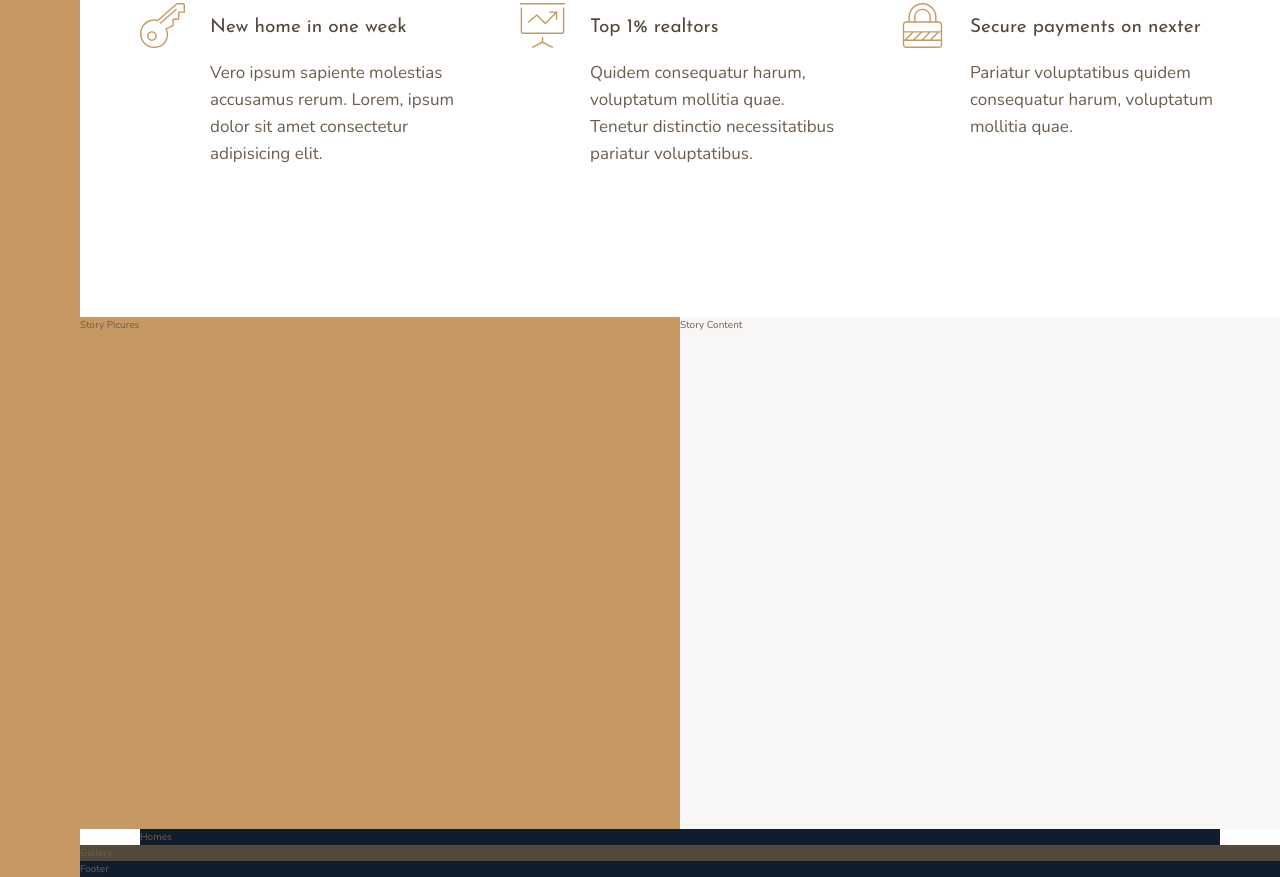
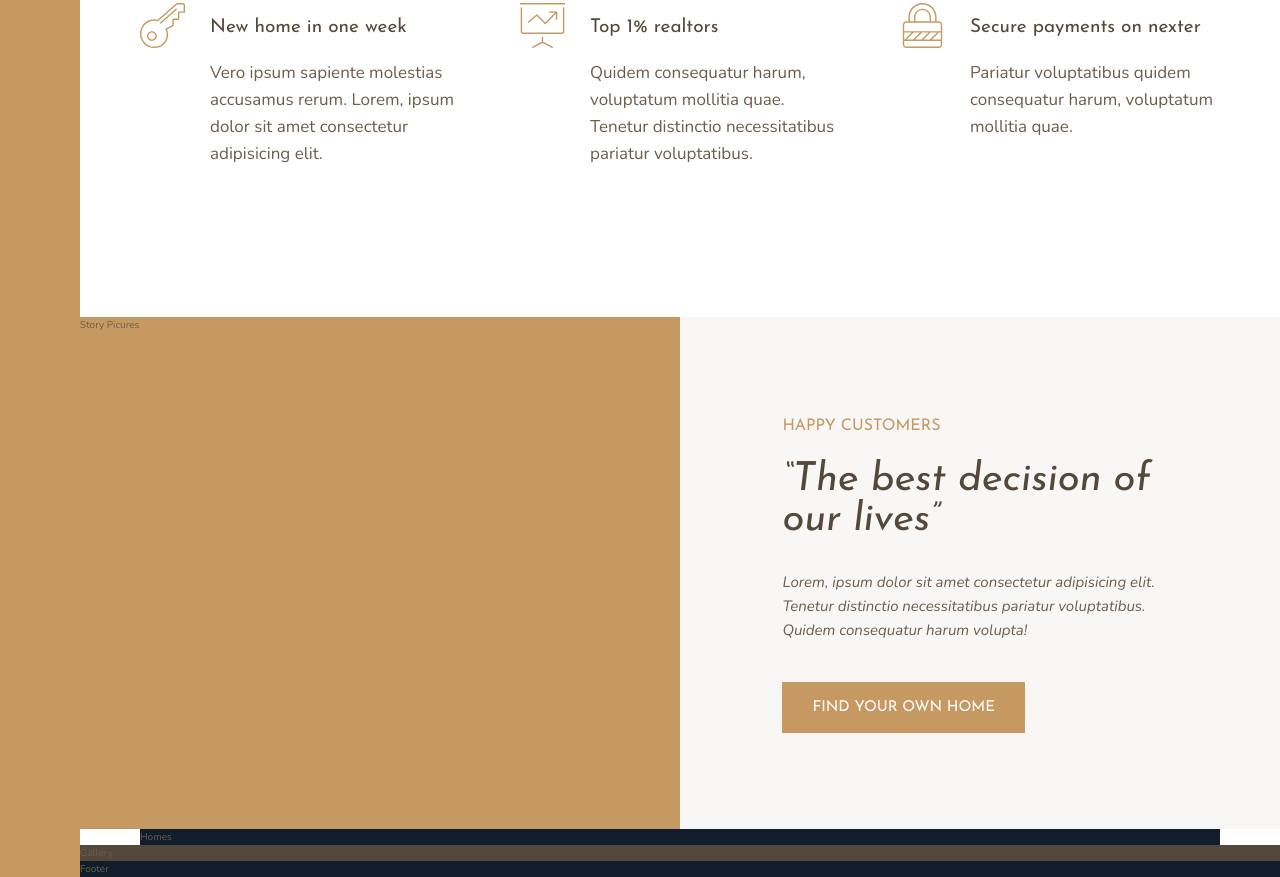
Before and after one commit to lauraalpinto/nexter, a website: page index.html in a window 1280 px wide. Shown: the part 991-1868 px from the top of the page. Drawn offline with nearby package versions, Linux system fonts and the light colour scheme.

Commit message:
Story Section Part 1
HTML Markup + Flexbox vs CSS Grid Alternative

```diff
--- a/index.html
+++ b/index.html
@@ -74,7 +74,13 @@
         </div>
 
         <div class="story__content">
-          Story Content
+          <h3 class="heading-3 mb-sm">Happy Customers</h3>
+          <h2 class="heading-2 heading-2--dark mb-md">&ldquo;The best decision of our lives&rdquo;</h2>
+          <p class="story__text">
+            Lorem, ipsum dolor sit amet consectetur adipisicing elit. Tenetur distinctio necessitatibus pariatur voluptatibus.
+            Quidem consequatur harum volupta!
+          </p>
+          <button class="btn">Find your own home</button>
         </div>
 
         <section class="homes">
--- a/sass/_story.scss
+++ b/sass/_story.scss
@@ -7,5 +7,24 @@
   &__content{
     background-color: $color-grey-light-1;
     grid-column: col-start 5 / full-end;
+
+    padding: 6rem 8vw;
+
+    /*
+    display: flex;
+    flex-direction: column;
+    justify-content: center;
+    align-items: flex-start;
+    */
+
+    display: grid;
+    align-content: center;
+    justify-items: start;
+  }
+
+  &__text{
+    font-size: 1.5rem;
+    font-style: italic;
+    margin-bottom: 4rem;
   }
 }
--- a/sass/_typography.scss
+++ b/sass/_typography.scss
@@ -9,10 +9,19 @@
 
 .heading-2{
   @extend %heading;
+  font-size: 4rem;
+  font-style: italic;
+  line-height: 1;
+
+  &--light{ color: $color-grey-light-1}
+  &--dark{ color: $color-grey-dark-1}
 }
 
 .heading-3{
   @extend %heading;
+  font-size: 1.6rem;
+  color: $color-primary;
+  text-transform: uppercase;
 }
 
 .heading-4{
@@ -22,3 +31,25 @@
   &--light{ color: $color-grey-light-1}
   &--dark{ color: $color-grey-dark-1}
 }
+
+.btn{
+  background-color: $color-primary;
+  color: #fff;
+  border: none;
+  border-radius: 0;
+  font-family: $font-display;
+  font-size: 1.5rem;
+  text-transform: uppercase;
+  padding: 1.8rem 3rem;
+  cursor: pointer;
+  transition: all .2s;
+
+  &:hover{
+    background-color: $color-primary-dark;
+  }
+}
+
+.mb-sm{ margin-bottom: 2rem;}
+.mb-md{ margin-bottom: 3rem;}
+.mb-lg{ margin-bottom: 4rem;}
+.mb-hg{ margin-bottom: 8rem;}
```
Also changed, not shown: css/style.css.
